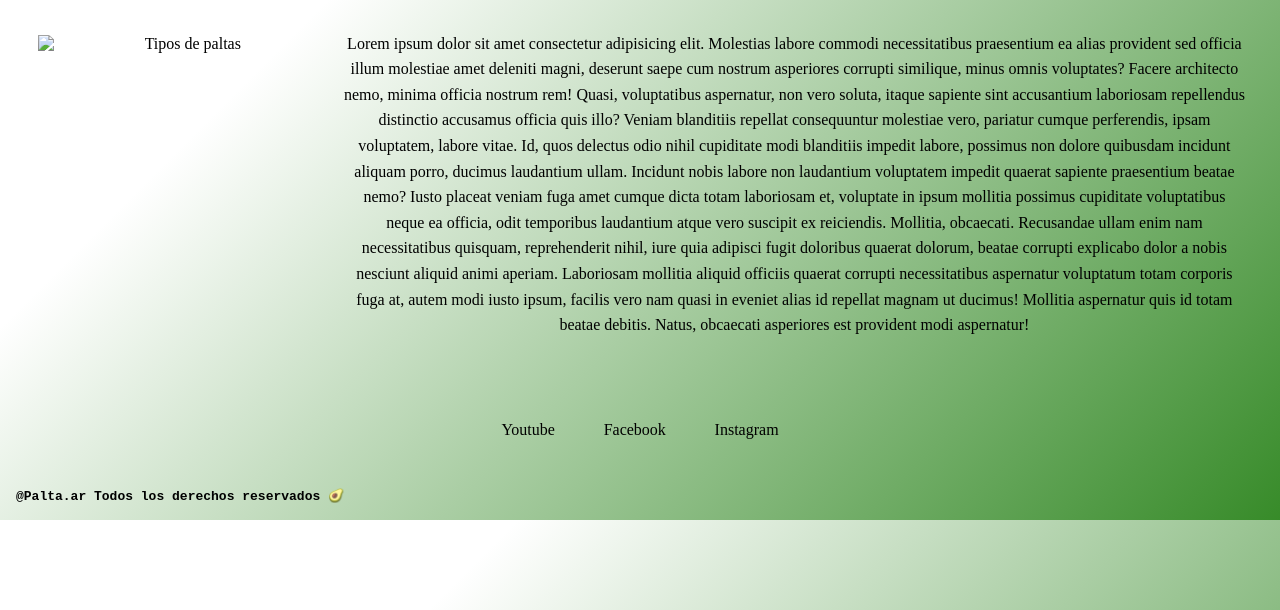
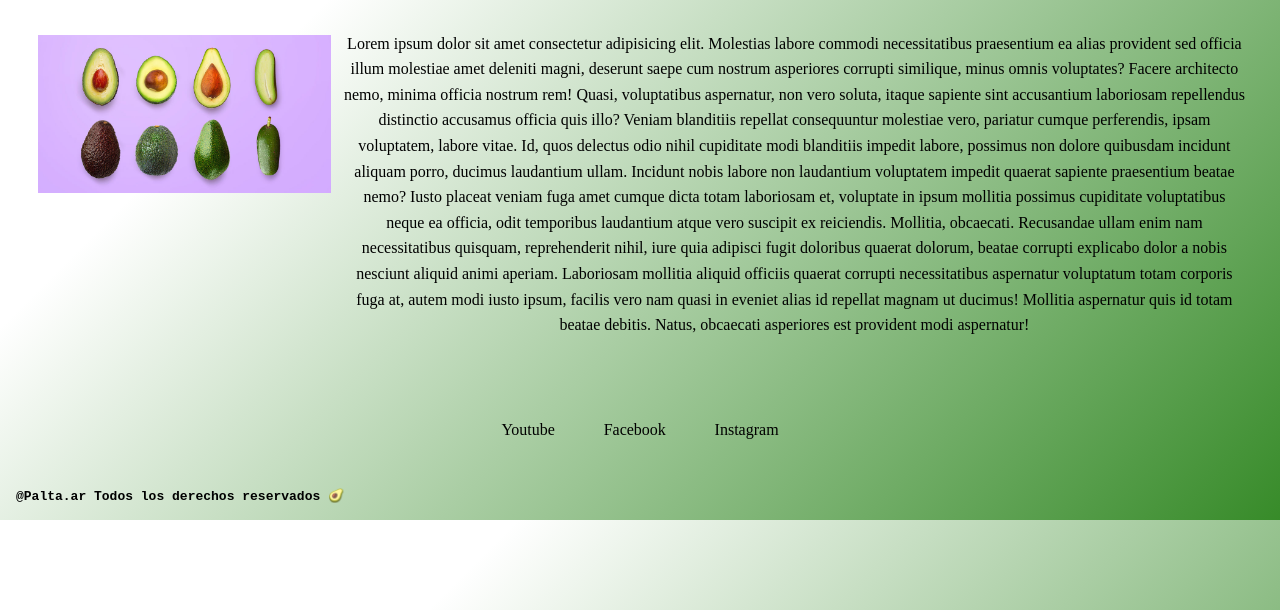
Before and after one commit to LucasCabrera94/Palta_Cabrera, a plain HTML site: page index.html in a window 1280 px wide. Shown: the part 190-800 px from the top of the page. Drawn offline with Linux system fonts and the light colour scheme; the site is published under a folder, as on GitHub Pages, so addresses that start at the root find nothing.

Commit message:
correción de la ruta imageindex

```diff
--- a/index.html
+++ b/index.html
@@ -45,7 +45,7 @@
         <section class="section2">
           <img
             class="imageindex"
-            src="/img/variedad.jpg"
+            src="./img/variedad.jpg"
             alt="Tipos de paltas"
           />
           <p class="parrafo">
```
